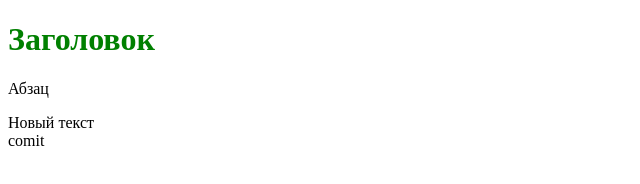
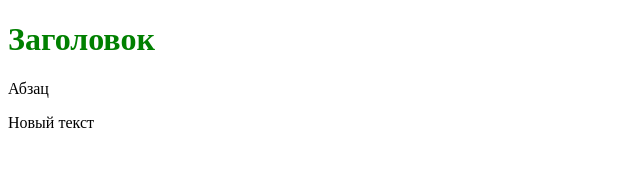
Before and after one commit to AbramsDm/gitproject, a plain HTML site: page index.html in a window 1280 px wide. Shown: the full height of the page, 0-640 px from the left. Drawn offline with Linux system fonts and the light colour scheme.

Commit message:
Revert "added span"
This reverts commit cfa2949baff1c7aa7fc1040ab3aa535a4381bfb0.

```diff
--- a/index.html
+++ b/index.html
@@ -8,7 +8,6 @@
         <h1>Заголовок</h1>
         <p>Абзац</p>
         <div>Новый текст</div>
-        <span>comit</span>
         <script src="src/script.js"></script>
     </body>
 </html>
```
